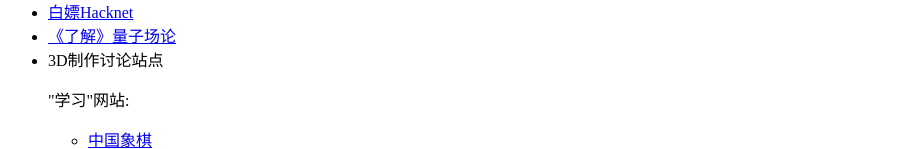
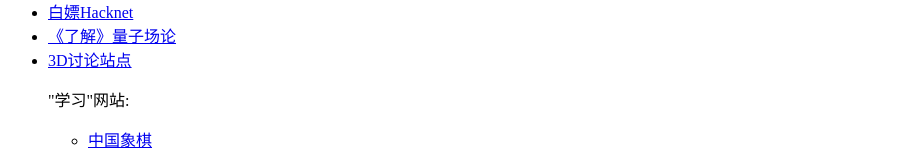
Before and after one commit to hunjingqi/hunjingqi.github.io, a plain HTML site: page index.html in a window 1280 px wide. Shown: the part 546-695 px from the top of the page, without its empty margins (0-923 px from the left). Drawn offline with Linux system fonts and the light colour scheme.

Commit message:
Update index.html

```diff
--- a/index.html
+++ b/index.html
@@ -29,7 +29,7 @@
   <li> <a href="http://www.rubik.com.cn/">魔方小站</a> </li>
   <li> <a href="https://www.wrfou.com/hacknet.html">白嫖Hacknet</a> </li>
   <li> <a href="https://space.bilibili.com/17655178/channel/collectiondetail?sid=119643">《了解》量子场论</a> </li>
-  <li> <a herf="https://www.thingiverse.com/">3D制作讨论站点</a> </li>
+  <li> <a href="https://www.thingiverse.com/">3D讨论站点</a> </li>
 
 <p>"学习"网站:</p>
 
```
